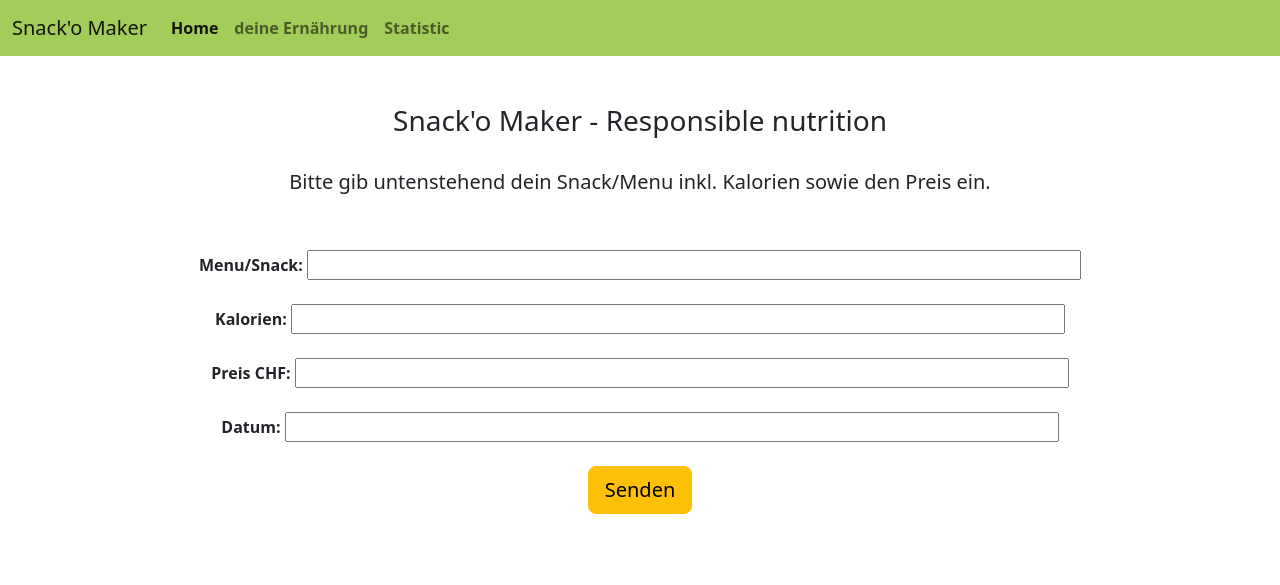
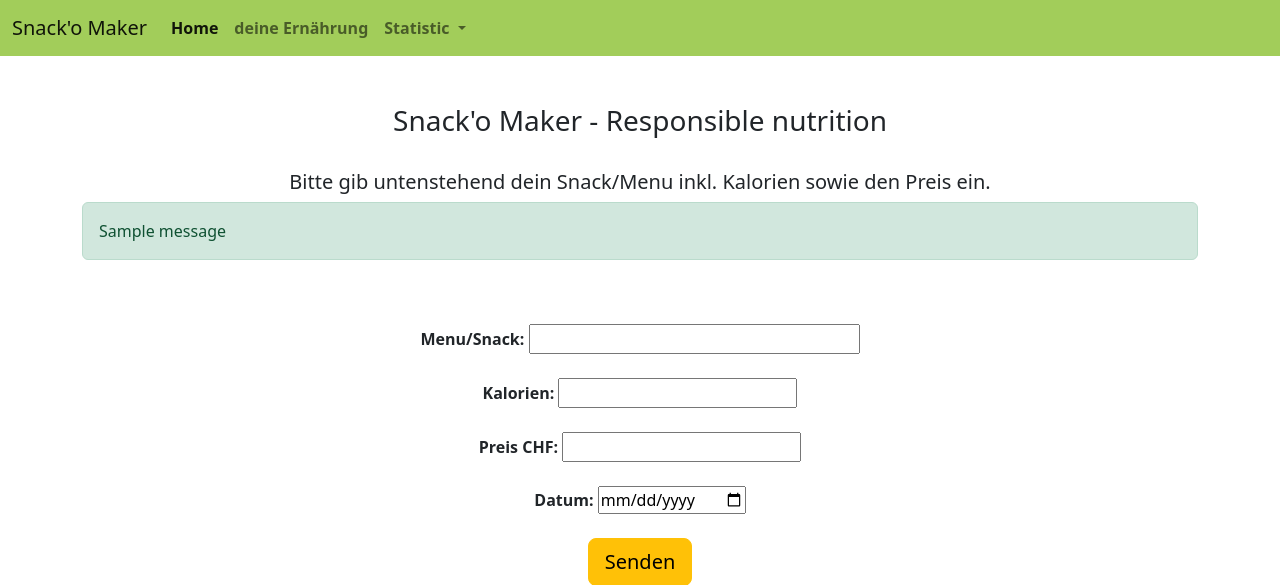
Before and after one commit to GianniMancinelli/Snackomaker, a Flask app: page / in a window 1280 px wide. Shown: the top 585 px of the page. Run offline with Flask 2, Linux system fonts and the light colour scheme; one stand-in notice (Sample message) is shown.

Commit message:
Navbar angepasst, so dass unter statistik.html ein Dropdown entsteht mit einmal "zusammenfassung" und einmal "Grafik" für die Plotly Grafik.
Ebenfalls jinja Code für die Pushnotification codiert. So dass nach eingabe des Formulars, die Meldung erscheint, dass die Daten erfolgreich gespeichert wurden.

```diff
--- a/templates/index.html
+++ b/templates/index.html
@@ -32,8 +32,14 @@
         <li class="nav-item">
           <a class="nav-link" href="menu">deine Ernährung</a>
         </li>
-         <li class="nav-item">
-          <a class="nav-link" href="statistic">Statistic</a>
+          <li class="nav-item dropdown">
+          <a class="nav-link dropdown-toggle" href="statistic" id="navbarDropdown" role="button" data-bs-toggle="dropdown" aria-expanded="false">
+            Statistic
+          </a>
+          <ul class="dropdown-menu" aria-labelledby="navbarDropdown">
+            <li><a class="dropdown-item" href="statistic">Zusammenfassung</a></li>
+              <li><a class="dropdown-item" href="grafik">Grafik</a></li>
+          </ul>
         </li>
       </ul>
     </div>
@@ -55,8 +61,20 @@
 
 <h5 align="center">Bitte gib untenstehend dein Snack/Menu inkl. Kalorien sowie den Preis ein.</h5>
 
- <!-- <a href="{{ link }}">Test</a>
-<button id="button"> Klick mich!</button> -->
+   <div class="container">
+  <p>
+ <!--Der folgende Jinja Code prüft, ob eine Flash-Message von einer Route gesendet wird. Ist dies der Fall, wird die Flash-Message angezeigt. -->
+    {% with messages = get_flashed_messages(with_categories=true) %}
+      {% if messages %}
+        {% for category, message in messages %}
+        <div class="alert alert-{{ category }}" role="alert">
+          {{ message }}
+        </div>
+        {% endfor %}
+      {% endif %}
+    {% endwith %}
+  </p>
+</div>
 
 <!-- Abstand -->
 </br></br>
@@ -67,19 +85,19 @@
 
     <form action="/form" method="POST">
         <label for="snack">Menu/Snack:</label>
-        <input type="text" id="snack" name="snack" size="78" />
+        <input type="text" id="snack" name="snack" size="30"/>
         <br/><br/>
         <label for="klr">Kalorien:</label>
-        <input type="text" id="klr" name="klr" size="78"/>
+        <!-- type number verwendet, damit sichergestellt wird, dass keien Buchstaben eingegeben werden -->
+        <input type="number" id="klr" name="klr"/>
         <br/><br/>
         <label for="preis">Preis CHF:</label>
-      <!--  <div class="input-group mb-3">-->
-        <input type="text" id="preis" name="preis" size="78"/>
-       <!-- <span class="input-group-text">CHF</span>-->
-           <!-- </div>-->
+        <!-- type number verwendet, damit sichergestellt wird, dass keien Buchstaben eingegeben werden -->
+        <input type="number" id="preis" name="preis" step=".01"/>
         <br/><br/>
         <label for="date">Datum:</label>
-        <input type="text" id="date" name="date" size="78"/>
+        <!--type date verwendet damit Datum nicht jedesmal manuel eingetragen werden muss-->
+        <input type="date" id="date" name="date"/>
         <br/><br/>
         <button type="submit" class="btn btn-warning btn-lg">Senden</button>
     </form>
```
